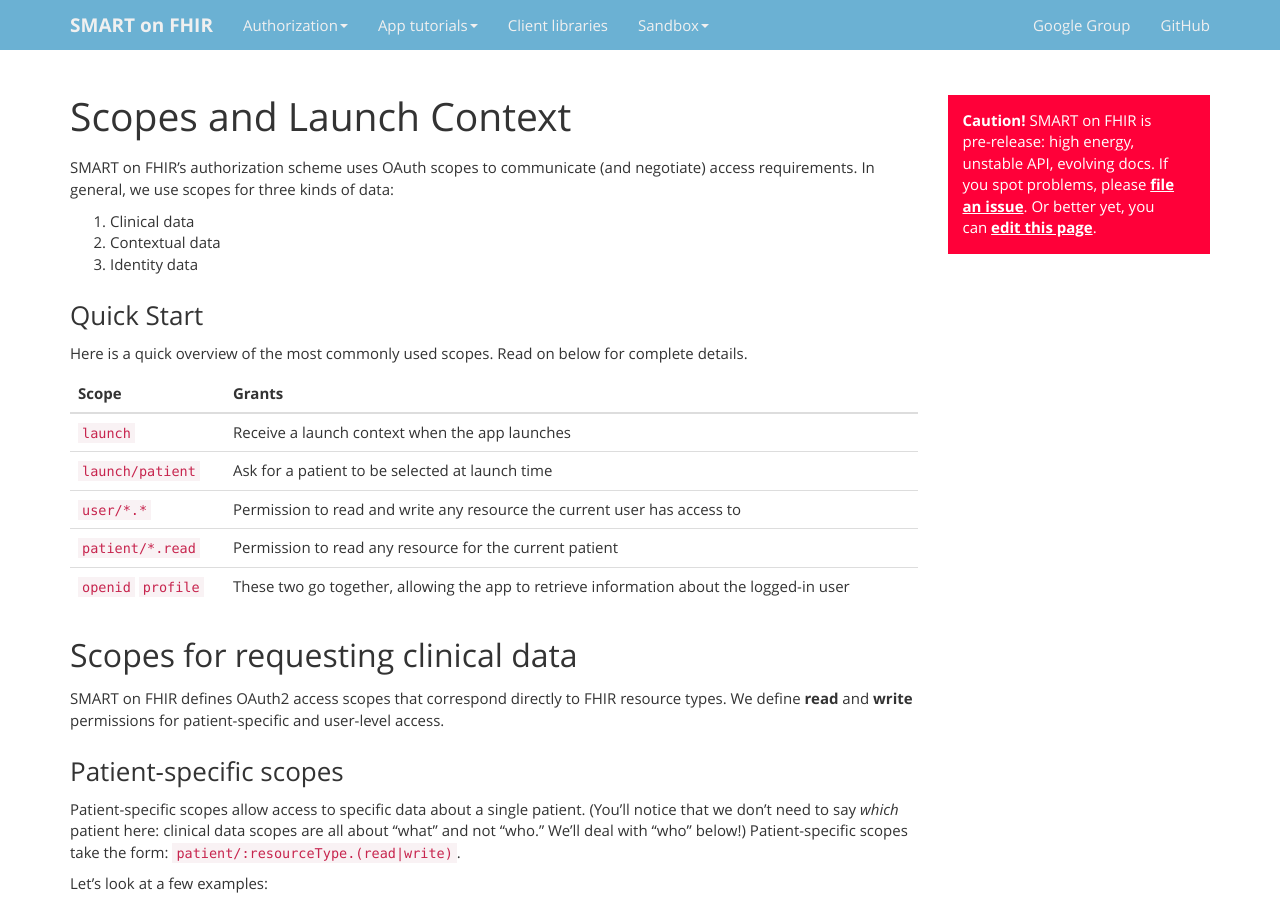
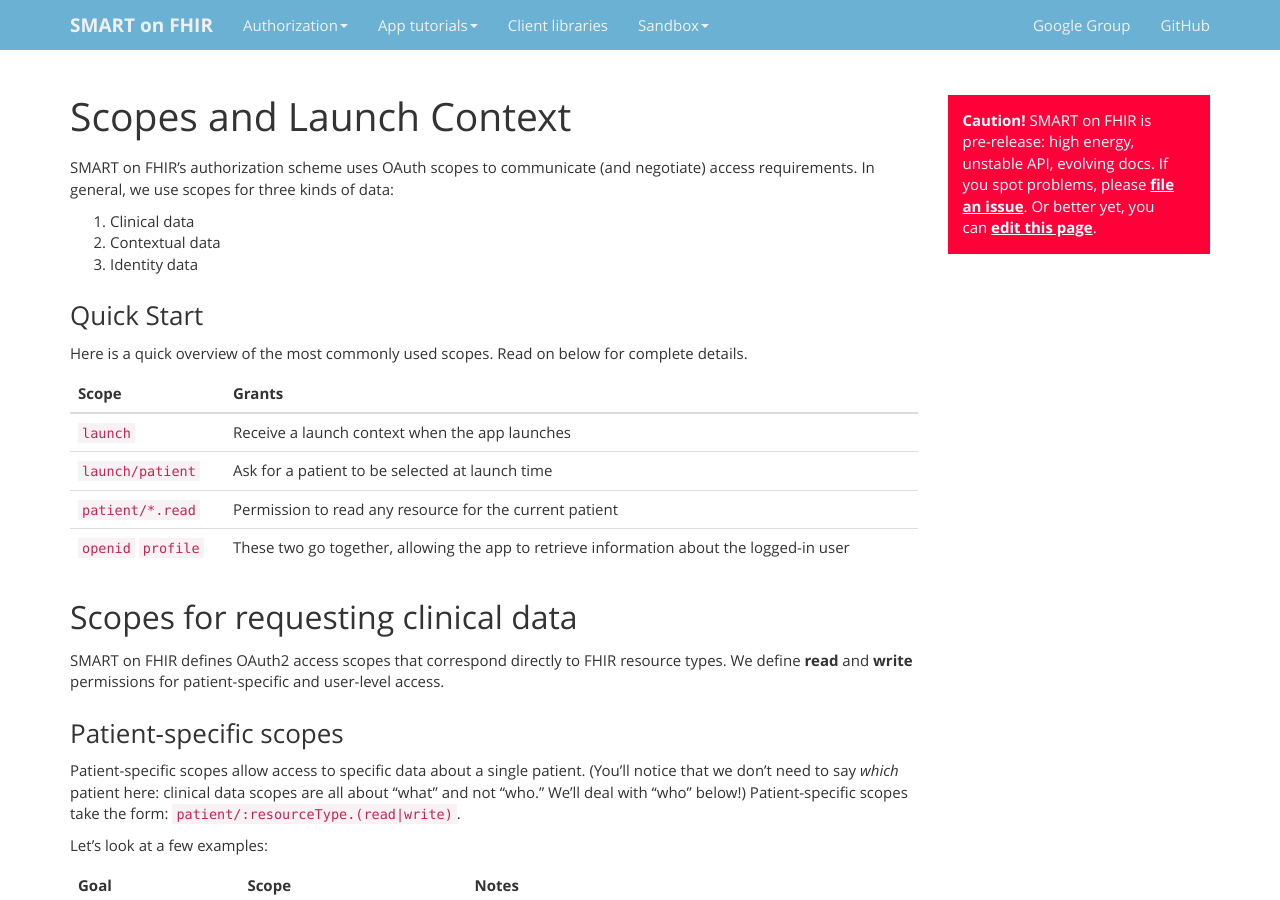
Before and after one commit to smart-on-fhir/smart-on-fhir.github.io, a Jekyll site: the page built from authorization/scopes-and-launch-context/index.md, in a window 1280 px wide and 900 px high. Built offline with Jekyll 4.4.1, drawn with Linux system fonts in a browser that asks for light colours; Markdown is read by kramdown in place of the engine named in the settings.

Commit message:
Update index.md

```diff
--- a/authorization/scopes-and-launch-context/index.md
+++ b/authorization/scopes-and-launch-context/index.md
@@ -22,7 +22,6 @@
 -------------------|-------
 `launch`           | Receive a launch context when the app launches
 `launch/patient`   | Ask for a patient to be selected at launch time
-`user/*.*`         | Permission to read and write any resource the current user has access to
 `patient/*.read`   | Permission to read any resource for the current patient
 `openid` `profile` | These two go together, allowing the app to retrieve information about the logged-in user
 
```
